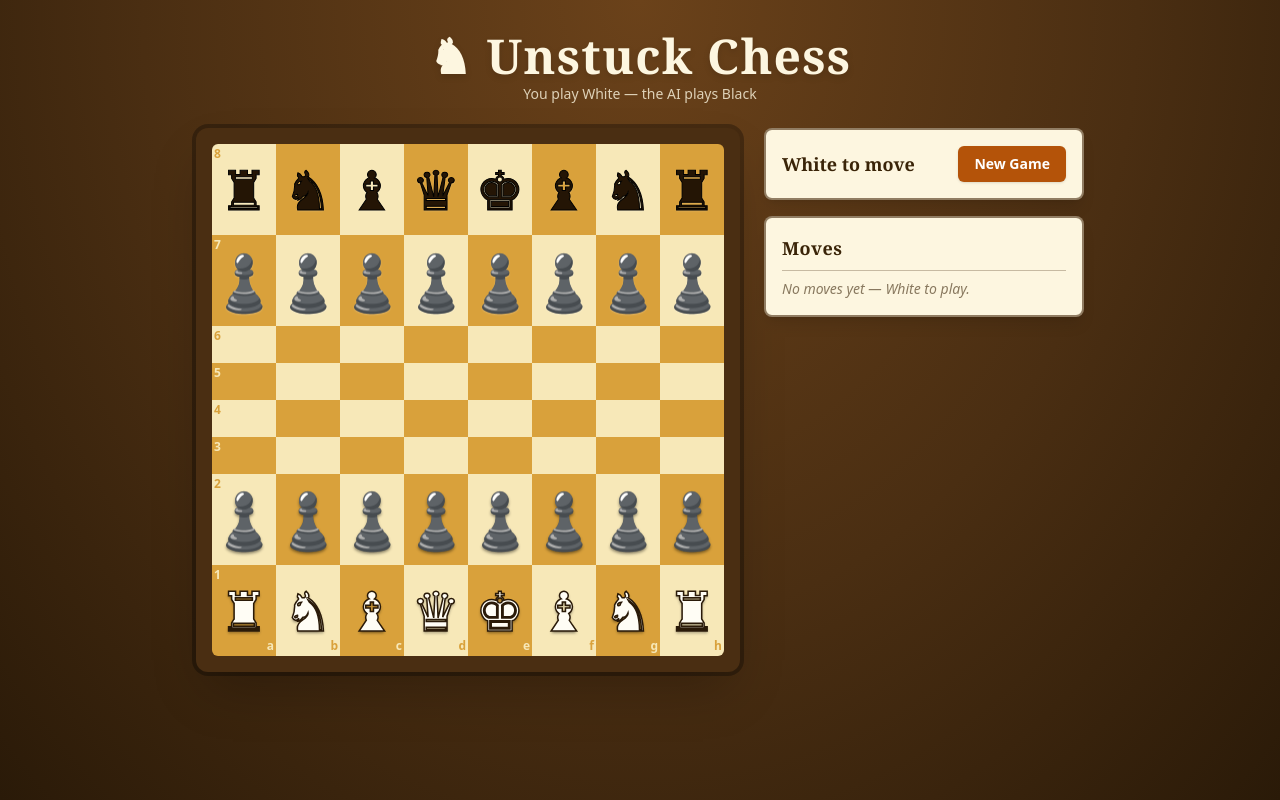
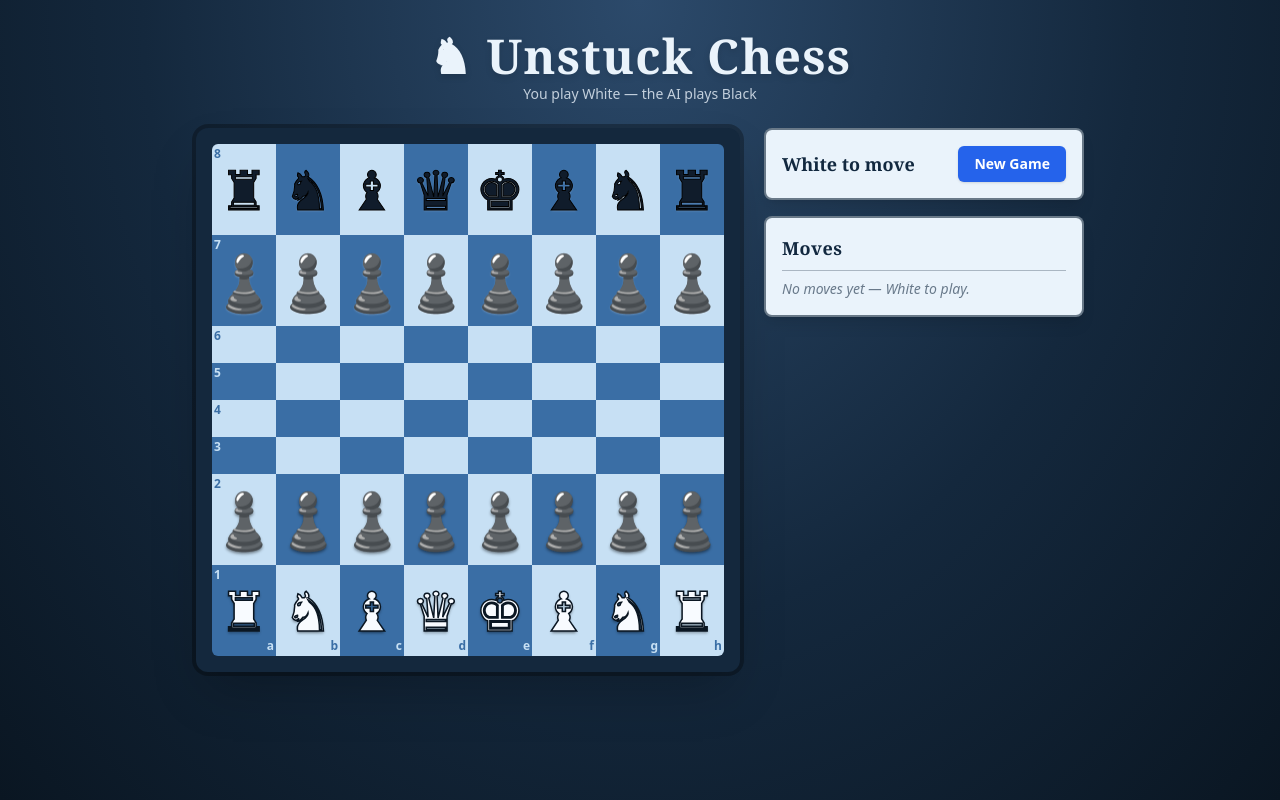
Before and after one commit to youzero1/chess-app-saad-ahmed-1789738030, a React (Vite) app: page / in a window 1280 px wide. Built offline with nearby package versions, Linux system fonts and the light colour scheme.

Commit message:
change theme from yellow to blue

```diff
--- a/src/components/GameStatus.tsx
+++ b/src/components/GameStatus.tsx
@@ -14,14 +14,14 @@ export function GameStatus({ status, turn, onNewGame }: GameStatusProps) {
   if (status === "checkmate") {
     banner =
       turn === "w"
-        ? { text: "Checkmate — AI wins", className: "bg-accent-dark text-amber-50" }
-        : { text: "Checkmate — You win! 🏆", className: "bg-board-dark text-amber-50" };
+        ? { text: "Checkmate — AI wins", className: "bg-accent-dark text-blue-50" }
+        : { text: "Checkmate — You win! 🏆", className: "bg-board-dark text-blue-50" };
     turnText = "Game over";
   } else if (status === "stalemate") {
-    banner = { text: "Stalemate — Draw", className: "bg-frame text-amber-50" };
+    banner = { text: "Stalemate — Draw", className: "bg-frame text-blue-50" };
     turnText = "Game over";
   } else if (status === "draw") {
-    banner = { text: "Draw", className: "bg-frame text-amber-50" };
+    banner = { text: "Draw", className: "bg-frame text-blue-50" };
     turnText = "Game over";
   } else {
     turnText = turn === "w" ? "White to move" : "Black (AI) is thinking…";
--- a/src/styles/global.css
+++ b/src/styles/global.css
@@ -1,32 +1,32 @@
 @import "tailwindcss";
 
 @theme {
-  --color-board-light: #f7e8b8;
-  --color-board-dark: #d9a13b;
-  --color-frame: #4a2e12;
-  --color-panel: #fdf6e0;
-  --color-ink: #3a2408;
-  --color-accent: #b45309;
-  --color-accent-dark: #7c3405;
+  --color-board-light: #c7e0f4;
+  --color-board-dark: #3a6ea5;
+  --color-frame: #14283d;
+  --color-panel: #eaf3fb;
+  --color-ink: #12283f;
+  --color-accent: #2563eb;
+  --color-accent-dark: #1e40af;
 }
 
 @layer base {
   body {
     @apply min-h-screen text-ink antialiased;
-    background: radial-gradient(ellipse at top, #6b421a 0%, #4a2e12 55%, #2a1a08 100%);
+    background: radial-gradient(ellipse at top, #2c4a6b 0%, #14283d 55%, #0a1622 100%);
     background-attachment: fixed;
   }
 }
 
 /* Chess piece glyphs: filled glyphs for both colors, differentiated by fill + stroke */
 .piece-white {
-  color: #fffdf5;
-  -webkit-text-stroke: 1.5px #2a1a08;
+  color: #f8fbff;
+  -webkit-text-stroke: 1.5px #0a1622;
   text-shadow: 0 2px 3px rgba(0, 0, 0, 0.45);
 }
 
 .piece-black {
-  color: #241505;
+  color: #101c2b;
   -webkit-text-stroke: 1px #000000;
   text-shadow: 0 1px 2px rgba(255, 255, 255, 0.25);
 }
```
